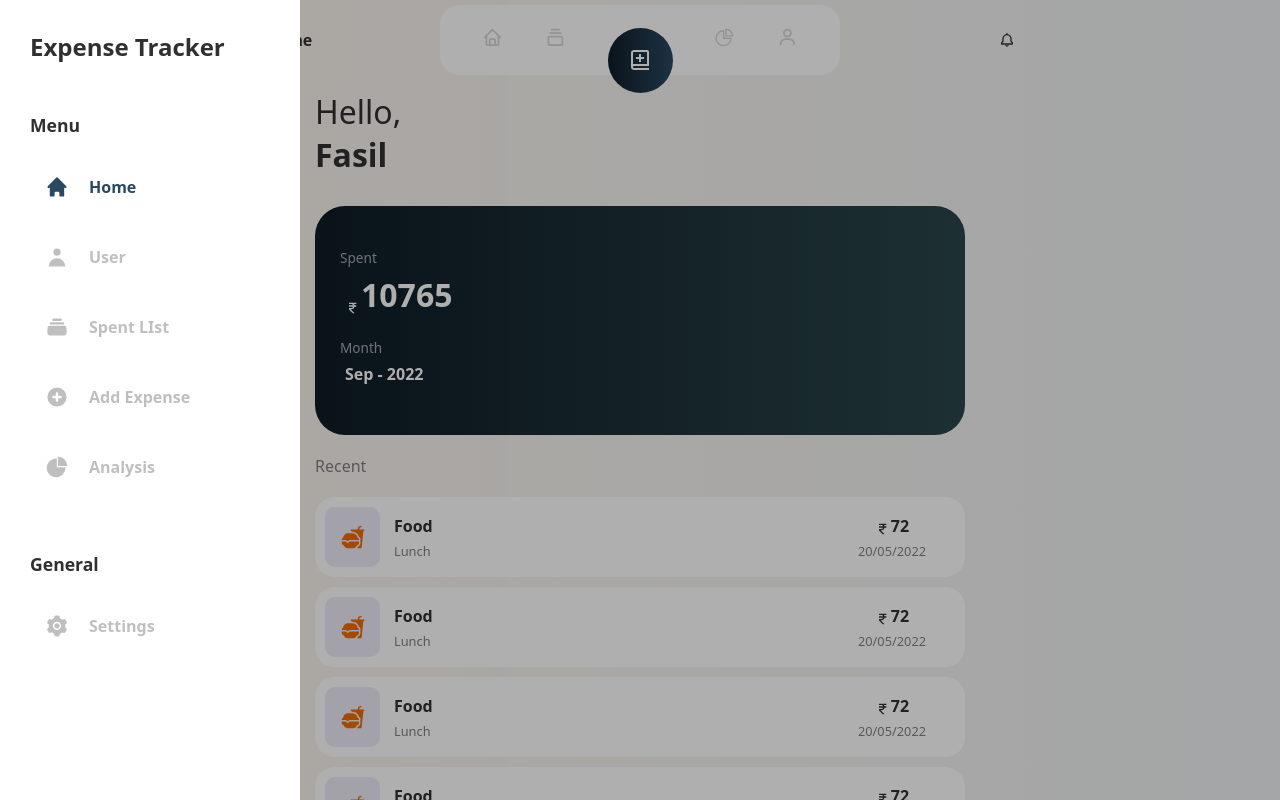
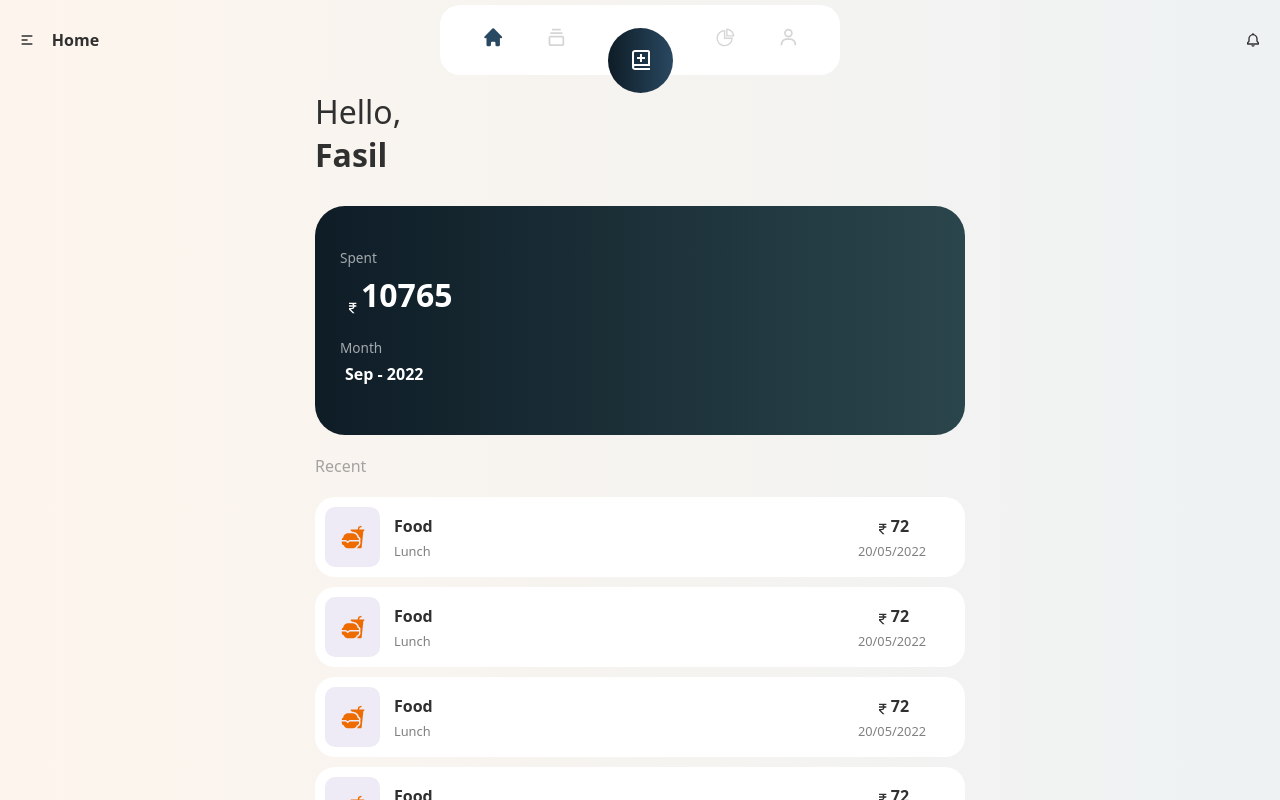
Before and after one commit to fasilkp/expense-tracker, a React (Create React App) app in the folder client/: page / in a window 1280 px wide. Shown: the top 800 px of the page. Built offline with nearby package versions, Linux system fonts and the light colour scheme.

Commit message:
Homepage completed

```diff
--- a/client/src/App.js
+++ b/client/src/App.js
@@ -1,17 +1,11 @@
 import React from 'react';
 import './App.css';
-import Header from './components/Header/Header';
-import Home from './components/Home/Home';
-import Navbar from './components/Navbar/Navbar';
-import Sidebar from './components/Sidebar/Sidebar';
+import HomePage from './pages/HomePage';
 
 function App() {
   return (
     <div className="App">
-      <Header></Header>
-      <Navbar></Navbar>
-      <Sidebar/>
-      <Home/>
+      <HomePage />
     </div>
   );
 }
--- a/client/src/components/Header/Header.css
+++ b/client/src/components/Header/Header.css
@@ -7,13 +7,16 @@
     position: fixed;
 }
 .header-container{
-    width: 750px;
+    width: 97%;
     display: flex;
     justify-content: space-between;
 }
 .header-item{
     display: flex;
     align-items: center;
+}
+.header-item:first-child{
+    cursor: pointer;
 }
 .header-item:first-child{
     font-weight: 550;
--- a/client/src/components/Header/Header.jsx
+++ b/client/src/components/Header/Header.jsx
@@ -1,15 +1,28 @@
 import React from 'react'
 import { useState } from 'react'
 import { BiBell } from 'react-icons/bi'
+import { HiMenuAlt1 } from 'react-icons/hi'
+import Sidebar from '../Sidebar/Sidebar'
 import './Header.css'
-function Header() {
+function Header({selected}) {
+  const [sidebar, setSidebar]=useState(false)
   return (
+    <>
     <div className='Header'>
       <div className="header-container">
-        <div className="header-item">Home</div>
+        <div className="header-item" onClick={()=>setSidebar(!sidebar)}><HiMenuAlt1/> &nbsp; &nbsp; Home</div>
         <div className="header-item"><BiBell/></div>
       </div>
     </div>
+    {
+      sidebar ?
+      <Sidebar selectedOption={selected} setSidebar={setSidebar}
+      sidebar={sidebar} style={{left:"0px"}} style2={{visibility:"visible"}}/>
+      :
+      <Sidebar selectedOption={selected} setSidebar={setSidebar}
+      sidebar={sidebar} style={{left:"-400px"}} style2={{visibility:"hidden"}}/>
+    }
+    </>
   )
 }
 
--- a/client/src/components/Home/Home.css
+++ b/client/src/components/Home/Home.css
@@ -43,7 +43,8 @@
 }
 .recent-head{
     margin: 20px 0px;
-    color: grey;
+    font-weight: 500;
+    color: rgba(128, 128, 128, 0.70);
 }
 .home-recent-item{
     width: 100%;
--- a/client/src/components/Navbar/Navbar.jsx
+++ b/client/src/components/Navbar/Navbar.jsx
@@ -4,14 +4,14 @@ import { HiCollection, HiHome,HiUser } from "react-icons/hi";
 import { AiOutlinePieChart, AiFillPieChart} from "react-icons/ai";
 import './Navbar.css'
 import { useState } from 'react';
-function Navbar() {
+function Navbar({selected}) {
     const click={
         home:false,
         list:false,
         chart:false,
         user:false
     }
-    const [clicked, setClicked]=useState(click)
+    const [clicked, setClicked]=useState({...click, [selected]:true})
   return (
     <div className='Navbar'>
         <div className="nav-item nav-home"
--- a/client/src/components/Sidebar/Sidebar.css
+++ b/client/src/components/Sidebar/Sidebar.css
@@ -6,19 +6,32 @@
     z-index: 80;
     position: fixed;
     background-color: rgba(0, 0, 0, 0.315);
+    backdrop-filter: blur(3px);
+    transition: .1s;
 
 }
 .side-container{
-    width: 300px;
+    width: 320px;
     height: 100%;
     display: flex;
     flex-direction: column;
     padding: 30px;
     background-color: white;
     z-index: 81;
+    position: absolute;
+    transition: .3s;
+}
+.side-header{
+    display: flex;
+    align-items: center;
+    cursor: pointer;
+    justify-content: space-between;
+}
+.side-header h2{
+    padding-right: 30px;
 }
 .side-list-item{
-    height: 70px;
+    height: 65px;
     padding-left: 15px;
     font-size: 1rem;
     font-weight: bold;
@@ -27,12 +40,15 @@
     color: rgba(128, 128, 128, 0.5);
     border-radius: 20px;
     cursor: pointer;
+    margin-top: 5px;
+    transition: .2s;
 }
 .side-list-item.selected{
     color: var(--thirdColor);
+    background-color: rgba(0, 0, 0, 0.05);
 }
 .side-list-item:hover{
-    background-color: rgba(0, 0, 0, 0.05);
+    background-color: rgba(0, 0, 0, 0.03);
     color: var(--thirdColor);
     opacity: 85%;
 }
@@ -52,3 +68,7 @@
     color: var(--firstColor) ;
     margin-bottom: 15px;
 }
+.side-balance{
+    width: 100%;
+    height: 100%;
+}
--- a/client/src/components/Sidebar/Sidebar.jsx
+++ b/client/src/components/Sidebar/Sidebar.jsx
@@ -1,42 +1,61 @@
 import React from 'react'
 import './Sidebar.css'
-import { HiCollection, HiHome,HiPlusCircle,HiUser } from "react-icons/hi";
+import { HiCollection, HiHome,HiMenuAlt1,HiPlusCircle,HiUser } from "react-icons/hi";
 import { AiFillPieChart, AiFillSetting} from "react-icons/ai";
-function Sidebar() {
+import { useState } from 'react';
+function Sidebar({setSidebar, sidebar, style, style2, selectedOption}) {
+    const select={
+        home:false,
+        user:false,
+        list:false,
+        add:false,
+        chart:false,
+        settings:false
+    }
+    const [selected, setSelected]=useState({...select, [selectedOption]:true})
   return (
-    <div className="Sidebar">
-        <div className="side-container">
+    <div className="Sidebar" style={style2}>
+        <div className="side-container" style={style}>
             <div className="side-header">
+                <div  onClick={()=>setSidebar(!sidebar)}><HiMenuAlt1/></div>
                 <h2>Expense Tracker</h2>
             </div>
             <div className="side-list">
                 <div className="side-list-header">Menu</div>
-                <div className="side-list-item selected">
+                <div className={`side-list-item ${selected.home && " selected"}`}
+                onClick={()=>setSelected({...select, home:true})}>
                     <HiHome className='side-list-icon'></HiHome>
                     <span>Home</span>
                 </div>
-                <div className="side-list-item">
+                <div className={`side-list-item ${selected.user && " selected"}`}
+                onClick={()=>setSelected({...select, user:true})}>
                     <HiUser className='side-list-icon'></HiUser>
                     <span>User</span>
                 </div>
-                <div className="side-list-item">
+                <div className={`side-list-item ${selected.list && " selected"}`}
+                onClick={()=>setSelected({...select, list:true})}>
                     <HiCollection className='side-list-icon'></HiCollection>
                     <span>Spent LIst</span>
                 </div>
-                <div className="side-list-item">
+                <div className={`side-list-item ${selected.add && " selected"}`}
+                onClick={()=>setSelected({...select, add:true})}>
                     <HiPlusCircle className='side-list-icon'></HiPlusCircle>
                     <span>Add Expense</span>
                 </div>
-                <div className="side-list-item">
+                <div className={`side-list-item ${selected.chart && " selected"}`}
+                onClick={()=>setSelected({...select, chart:true})}>
                     <AiFillPieChart className='side-list-icon'></AiFillPieChart>
                     <span>Analysis</span>
                 </div>
                 <div className="side-list-header">General</div>
-                <div className="side-list-item">
+                <div className={`side-list-item ${selected.settings && " selected"}`}
+                onClick={()=>setSelected({...select, settings:true})}>
                     <AiFillSetting className='side-list-icon'></AiFillSetting>
                     <span>Settings</span>
                 </div>
             </div>
+        </div>
+        <div className="side-balance" onClick={()=>setSidebar(!sidebar)}>
         </div>
     </div>
   )
--- /dev/null
+++ b/client/src/pages/HomePage.jsx
@@ -0,0 +1,16 @@
+import React from 'react'
+import Header from '../components/Header/Header'
+import Home from '../components/Home/Home'
+import Navbar from '../components/Navbar/Navbar'
+
+function HomePage() {
+  return (
+    <>
+        <Header selected='home'></Header>
+        <Navbar selected='home'></Navbar>
+        <Home/>
+    </>
+  )
+}
+
+export default HomePage
```
